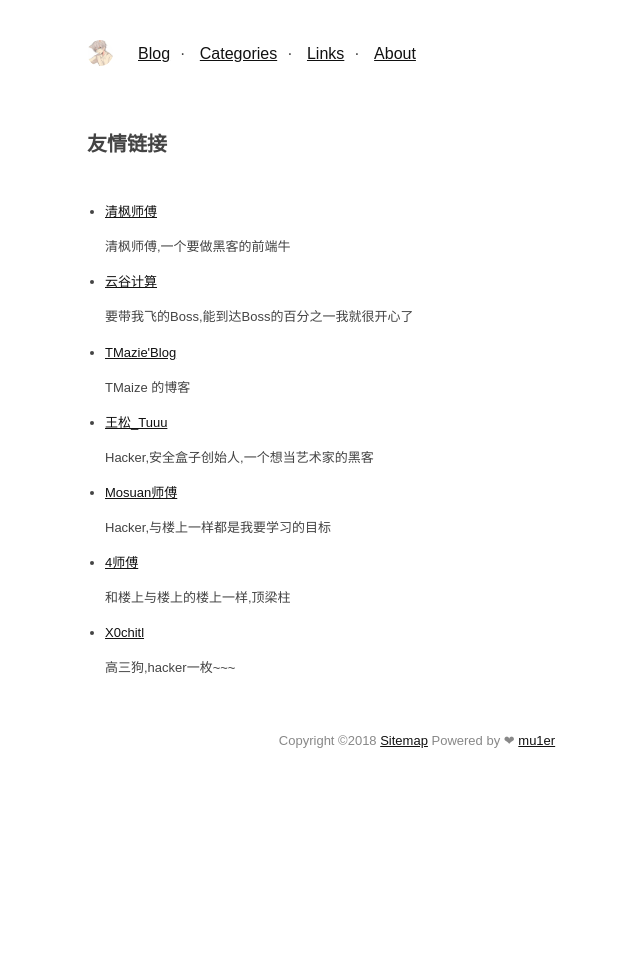
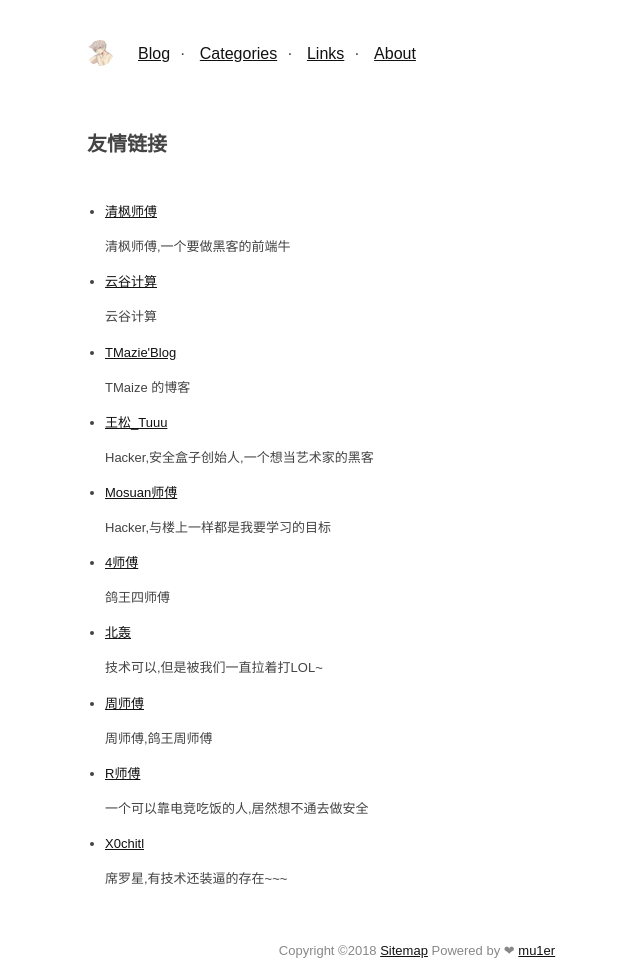
Before and after one commit to mu1er/mu1er.github.io, a Jekyll site: the page built from pages/links.md, in a window 1280 px wide. Shown: the whole page, without its empty margins (223-863 px from the left). Built offline with Jekyll 4.4.1, drawn with Linux system fonts in a browser that asks for light colours; before the commit the page ends 900 px from its top, so only the background shows below that.

Commit message:
Update links.json

```diff
--- a/_data/links.json
+++ b/_data/links.json
@@ -1,9 +1,12 @@
 [
 {"title":"清枫师傅","content":"清枫师傅","url":"http://www.wanshepi.cn","desc":"清枫师傅,一个要做黑客的前端牛","img":""},
-{"title":"云谷计算","content":"云谷计算","url":"http://us.ygjs.tech/","desc":"要带我飞的Boss,能到达Boss的百分之一我就很开心了","img":""},
+{"title":"云谷计算","content":"云谷计算","url":"http://us.ygjs.tech/","desc":"云谷计算","img":""},
 {"title":"TMazie'Blog","content":"TMazie'Blog","url":"http://blog.tmaize.net/","desc":"TMaize 的博客","img":""},
 {"title":"王松_Tuuu","content":"王松_Tuuu","url":"https://www.hackersb.cn/","desc":"Hacker,安全盒子创始人,一个想当艺术家的黑客","img":""},
 {"title":"Mosuan","content":"Mosuan师傅","url":"http://www.0aa.me/","desc":"Hacker,与楼上一样都是我要学习的目标","img":""},
-{"title":"socks","content":"4师傅","url":"https://qvq.im/","desc":"和楼上与楼上的楼上一样,顶梁柱","img":""},
-{"title":"X0chitl","content":"X0chitl","url":"http://90x0chitl.lofter.com/","desc":"高三狗,hacker一枚~~~","img":""}
+{"title":"socks","content":"4师傅","url":"https://qvq.im/","desc":"鸽王四师傅","img":""},
+{"title":"北轰","content":"北轰","url":"http://blog.getshell.net/","desc":"技术可以,但是被我们一直拉着打LOL~","img":""},
+{"title":"周师傅","content":"周师傅","url":"https://zmy.im/","desc":"周师傅,鸽王周师傅","img":""},
+{"title":"R师傅","content":"R师傅","url":"https://vulhub.pw/#/","desc":"一个可以靠电竞吃饭的人,居然想不通去做安全","img":""},
+{"title":"X0chitl","content":"X0chitl","url":"http://90x0chitl.lofter.com/","desc":"席罗星,有技术还装逼的存在~~~","img":""}
 ]
```
